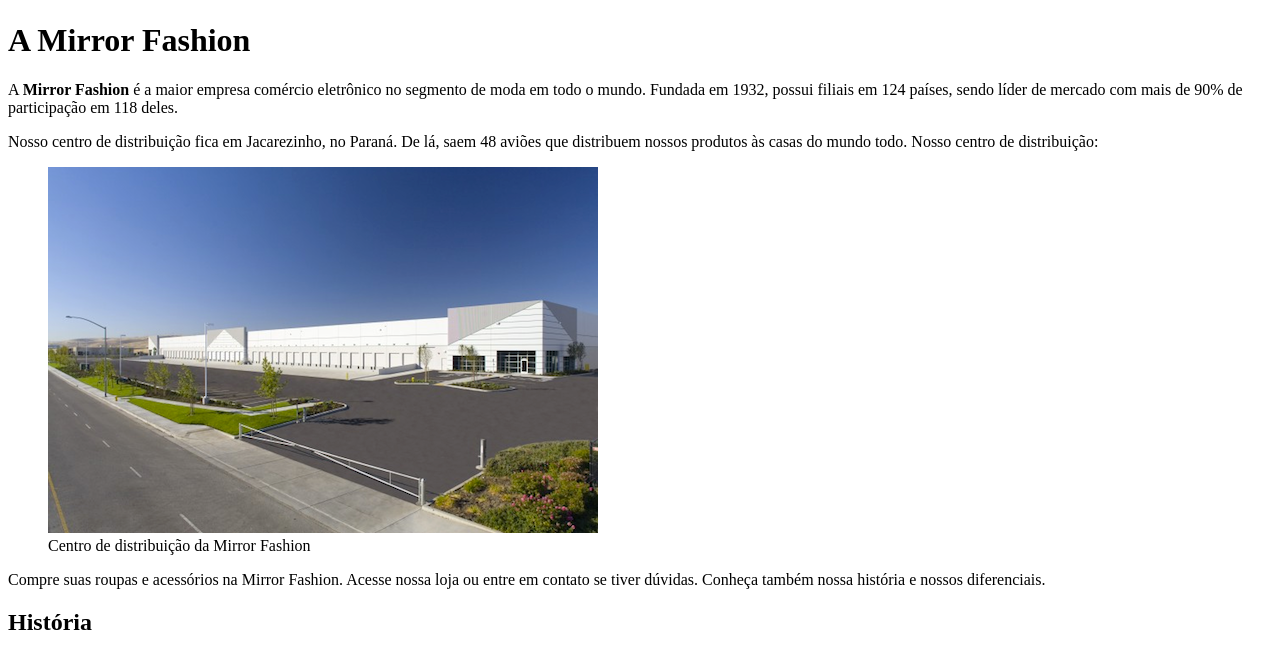
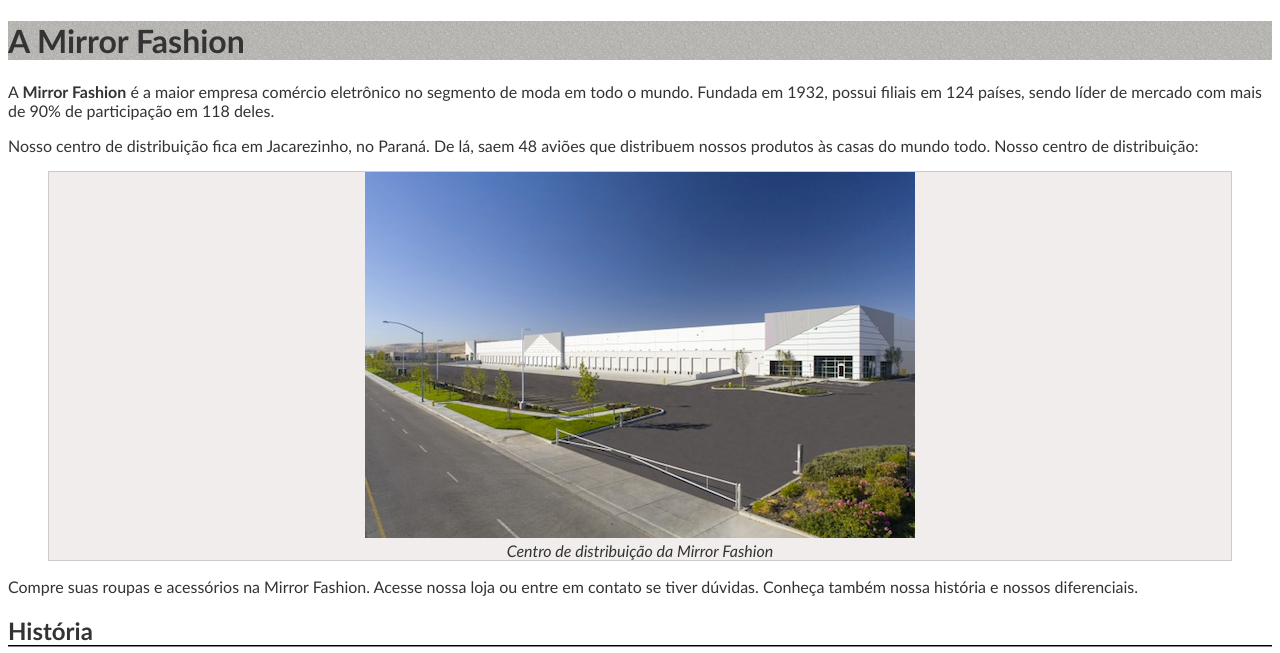
Before and after one commit to LuizFepi/Front-end-labs, a plain HTML site: page htmlBasico/about-us.html in a window 1280 px wide. Shown: the part 96-749 px from the top of the page. Drawn offline with Linux system fonts and the light colour scheme.

Commit message:
feat: add css styles for Lab02

```diff
--- a/htmlBasico/about-us.html
+++ b/htmlBasico/about-us.html
@@ -4,6 +4,7 @@
     <meta charset="UTF-8">
     <meta name="viewport" content="width=device-width, initial-scale=1.0">
     <title>About Us</title>
+    <link rel="stylesheet" href="css/about.css">
 </head>
 <body>
 <img src="/htmlBasico/img/logo.png" alt="logo">
--- /dev/null
+++ b/htmlBasico/css/about.css
@@ -0,0 +1,22 @@
+body {
+    color:  #333333;
+    font-family: 'Trebuchet MS', 'Lucida Sans Unicode', 'Lucida Grande', 'Lucida Sans', Arial, sans-serif;
+}
+
+h1 {
+    background-image: url(../img/sobre-background.jpg);
+}
+
+h2 {
+    border-bottom: 2px groove #333333;
+}
+
+figure{
+    background-color: #F2EDED;
+    border: 1px solid #ccc;
+    text-align: center;
+}
+
+figcaption {
+    font-style: italic;
+}
--- /dev/null
+++ b/htmlBasico/css/style.css
@@ -0,0 +1,10 @@
+body {
+
+    font-family: 'Times New Roman', Times, serif;
+}
+
+h1 {
+
+    color: blueviolet;
+    font-style: italic;
+}
```
Also changed, not shown: htmlBasico/index.html (+1 -0 lines).
